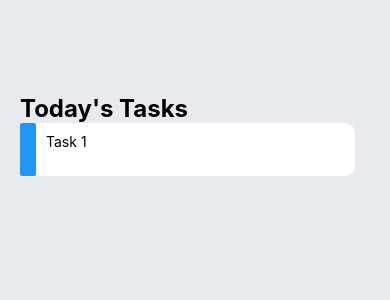
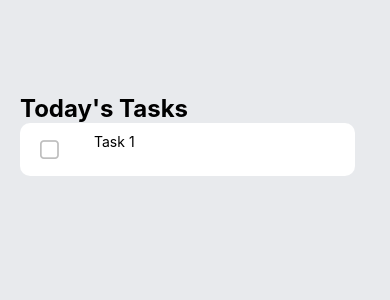
Before and after one commit to junshenlye/todo-list, a React Native app: screen / in a window 390 px wide. Shown: the top 300 px of the page. Built offline with nearby package versions, Linux system fonts and the light colour scheme.

Commit message:
added react native elements package and added checkbox/ faulthy checkbox logic atm

```diff
--- a/components/task.js
+++ b/components/task.js
@@ -1,4 +1,5 @@
-import { StyleSheet, Text, View, Pressable, Button} from 'react-native';
+import { StyleSheet, Text, View, Pressable} from 'react-native';
+import { CheckBox } from '@rneui/themed';
 
 const i = 10;
 let data = [
@@ -15,7 +16,7 @@ export function TaskCard() {
     return(
         <View style={styles.container}>
             <Pressable style={styles.container1}>
-                <Button style={styles.button} title=''></Button>
+                <CheckBox></CheckBox>
                 <Text style={styles.content}>Task 1</Text>
             </Pressable>
         </View>
@@ -35,6 +36,8 @@ const styles = StyleSheet.create({
         padding: 10,
     },
     button:{
-
+        width: 10,
+        height: 10,
+        backgroundColor: '#000000'
     }
 })
--- a/package.json
+++ b/package.json
@@ -9,6 +9,8 @@
     "web": "expo start --web"
   },
   "dependencies": {
+    "@rneui/base": "^4.0.0-rc.7",
+    "@rneui/themed": "^4.0.0-rc.8",
     "expo": "~50.0.14",
     "expo-status-bar": "~1.11.1",
     "react": "18.2.0",
```
Also changed, not shown: 1 other file (tests, documents, lock files or other folders).
